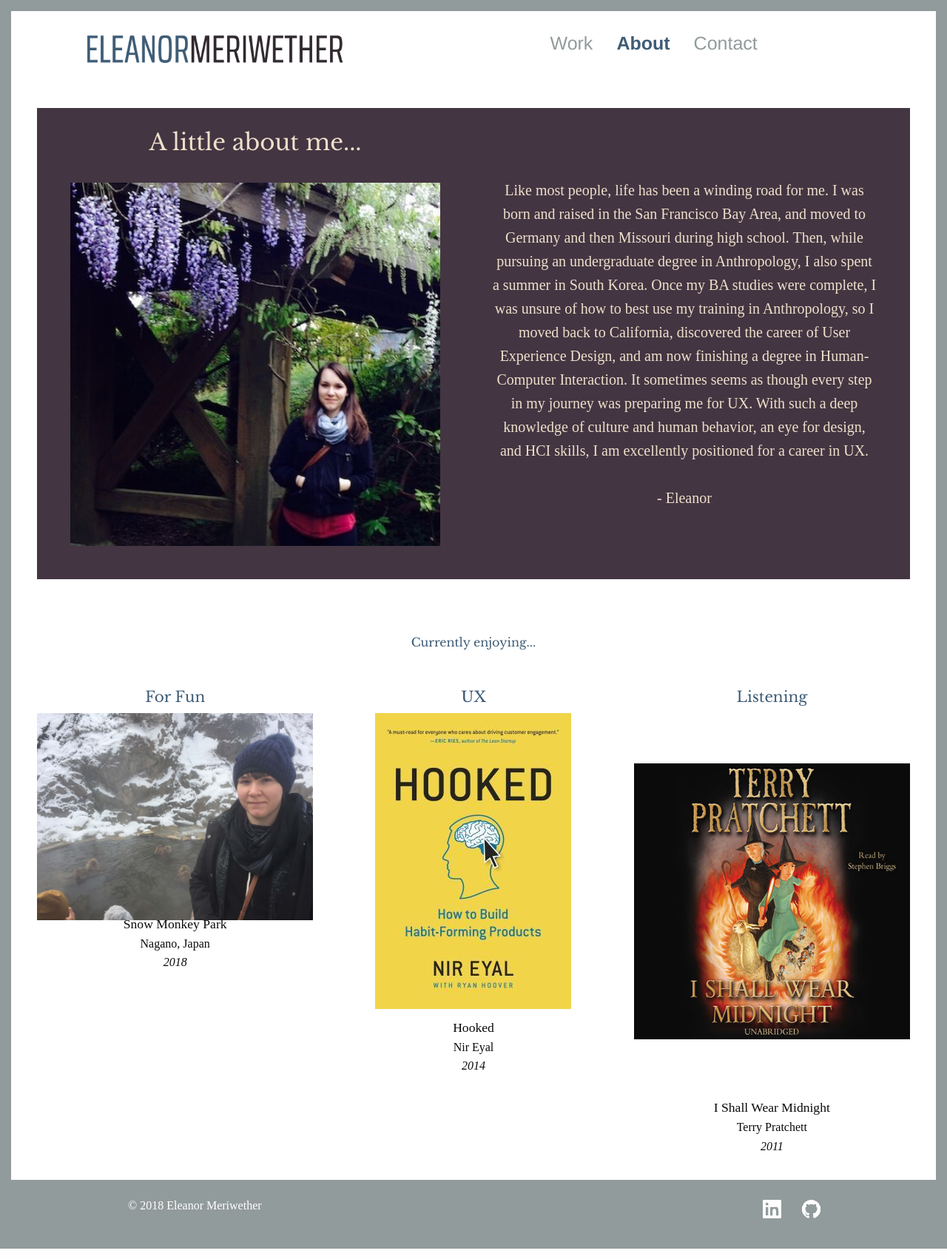
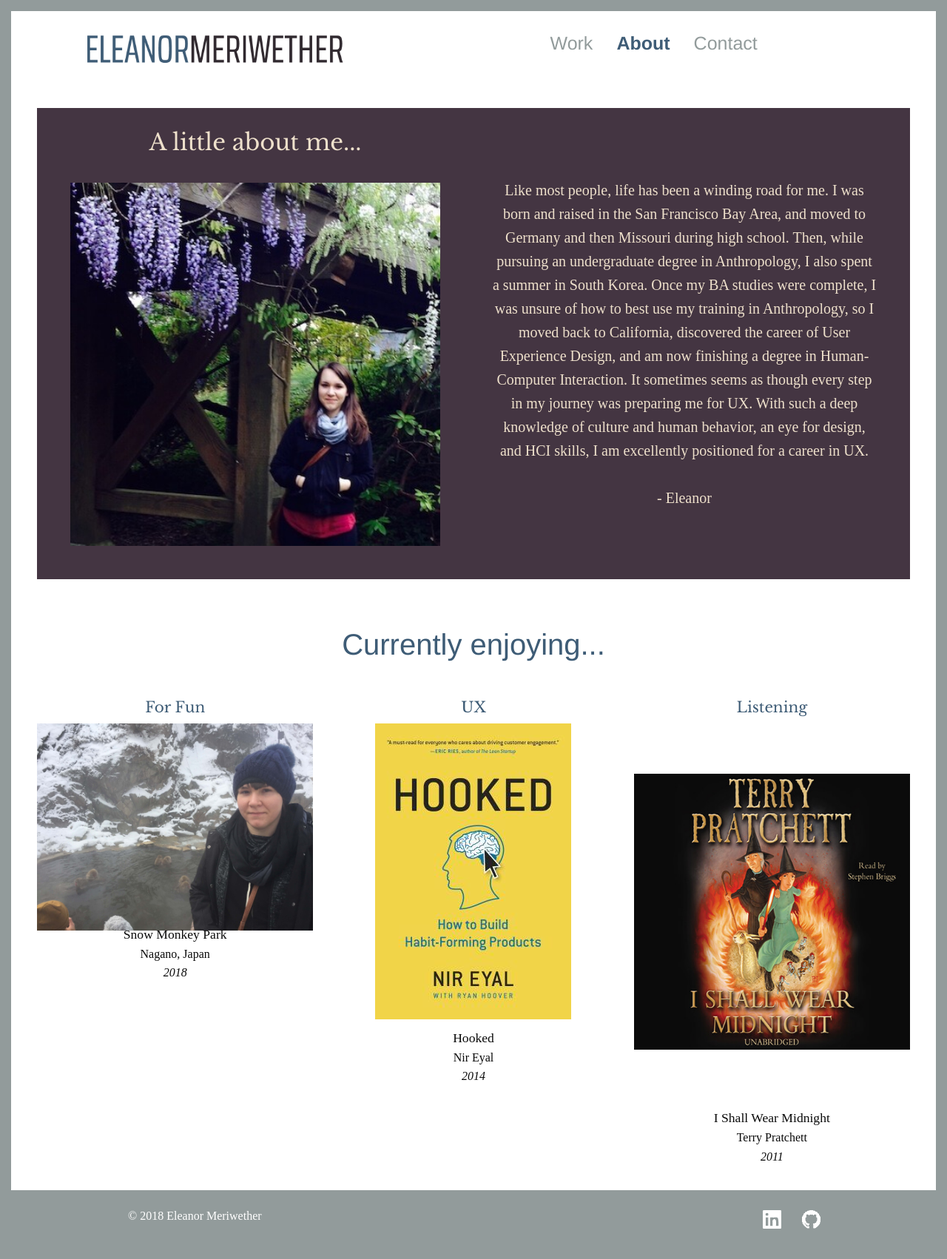
Before and after one commit to emeriwether/emeriwether.github.io, a Jekyll site: the page built from j_about.html, in a window 1280 px wide. Shown: the whole page at 74% size. Built offline with Jekyll 4.4.1, drawn with Linux system fonts in a browser that asks for light colours; some web fonts are replaced.

Commit message:
chagne currently enjoying to h2

```diff
--- a/j_about.html
+++ b/j_about.html
@@ -18,7 +18,7 @@ title: About
                     <aside class="cell">
                         <div class="grid-container" id="aboutMeLikes">
                             <div class="grid-x grid-margin-x">
-                                <div class="cell" id="currentlyEnjoying">Currently enjoying...</div>
+                                <div class="cell" id="currentlyEnjoying"><h2>Currently enjoying...</h2></div>
                                 <div class="medium-4 cell">
                                     <div class="grid-x" id="forFun">
                                         <div class="cell"><h5 class="title">For Fun</h5></div>
```
